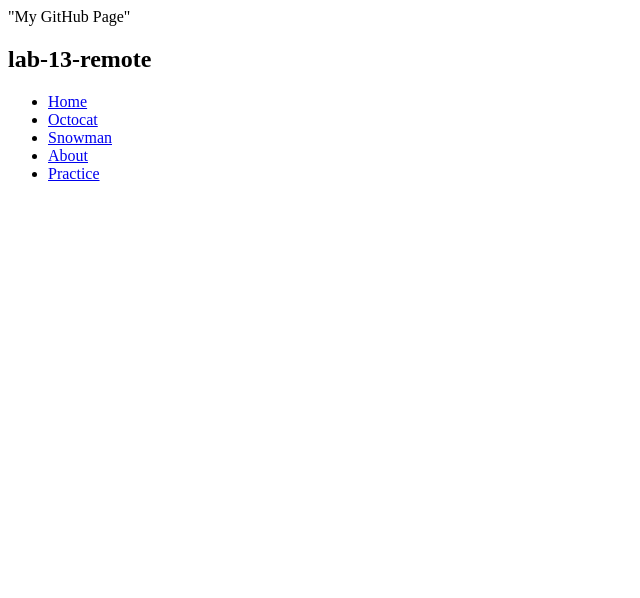
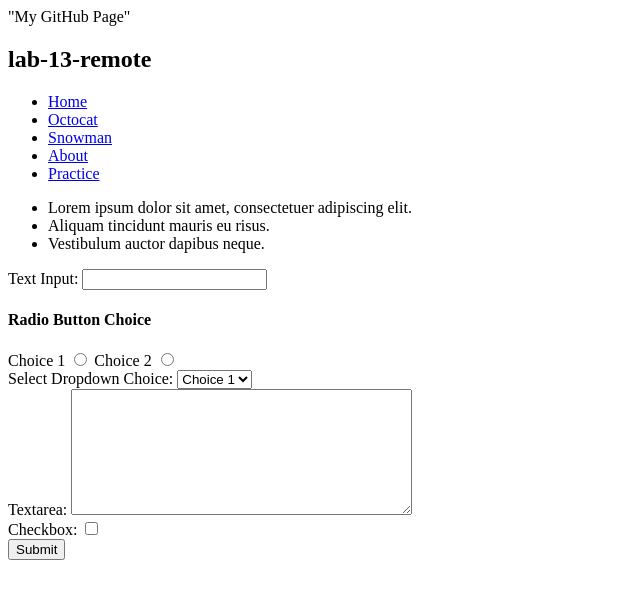
Before and after one commit to SavageJoe444/lab-13-remote, a plain HTML site: page index.html in a window 1280 px wide. Shown: the whole page, without its empty margins (0-640 px from the left). Drawn offline with Linux system fonts and the light colour scheme.

Commit message:
edited index file

```diff
--- a/index.html
+++ b/index.html
@@ -13,5 +13,51 @@
 	<li><a href="practice.html"> Practice </a></li>
 </ul>
 
+<ul>
+   <li>Lorem ipsum dolor sit amet, consectetuer adipiscing elit.</li>
+   <li>Aliquam tincidunt mauris eu risus.</li>
+   <li>Vestibulum auctor dapibus neque.</li>
+</ul>
+
+<form action="#" method="post">
+    <div>
+         <label for="name">Text Input:</label>
+         <input type="text" name="name" id="name" value="" tabindex="1" />
+    </div>
+
+    <div>
+         <h4>Radio Button Choice</h4>
+
+         <label for="radio-choice-1">Choice 1</label>
+         <input type="radio" name="radio-choice-1" id="radio-choice-1" tabindex="2" value="choice-1" />
+
+     <label for="radio-choice-2">Choice 2</label>
+         <input type="radio" name="radio-choice-2" id="radio-choice-2" tabindex="3" value="choice-2" />
+    </div>
+
+  <div>
+    <label for="select-choice">Select Dropdown Choice:</label>
+    <select name="select-choice" id="select-choice">
+      <option value="Choice 1">Choice 1</option>
+      <option value="Choice 2">Choice 2</option>
+      <option value="Choice 3">Choice 3</option>
+    </select>
+  </div>
+
+  <div>
+    <label for="textarea">Textarea:</label>
+    <textarea cols="40" rows="8" name="textarea" id="textarea"></textarea>
+  </div>
+
+  <div>
+      <label for="checkbox">Checkbox:</label>
+    <input type="checkbox" name="checkbox" id="checkbox" />
+    </div>
+
+  <div>
+      <input type="submit" value="Submit" />
+    </div>
+</form>
+
 </body>
 </html>
```
